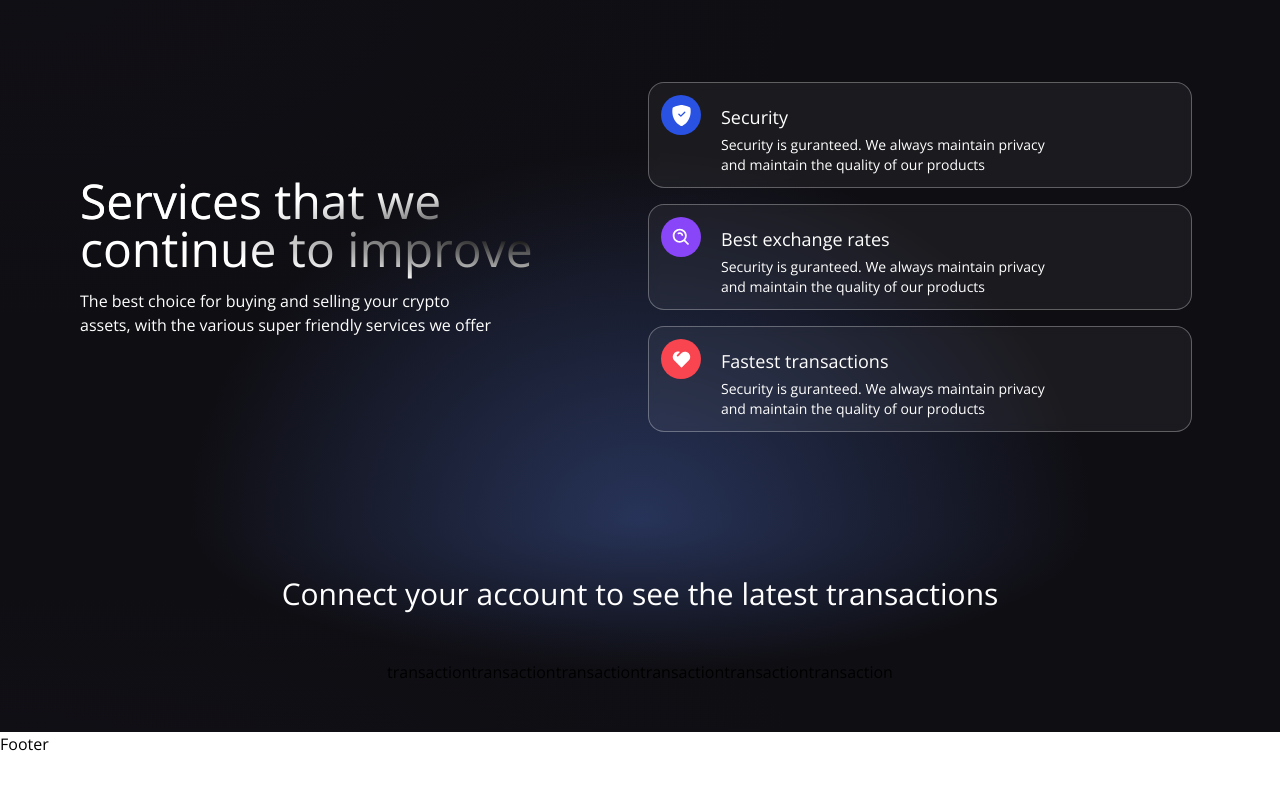
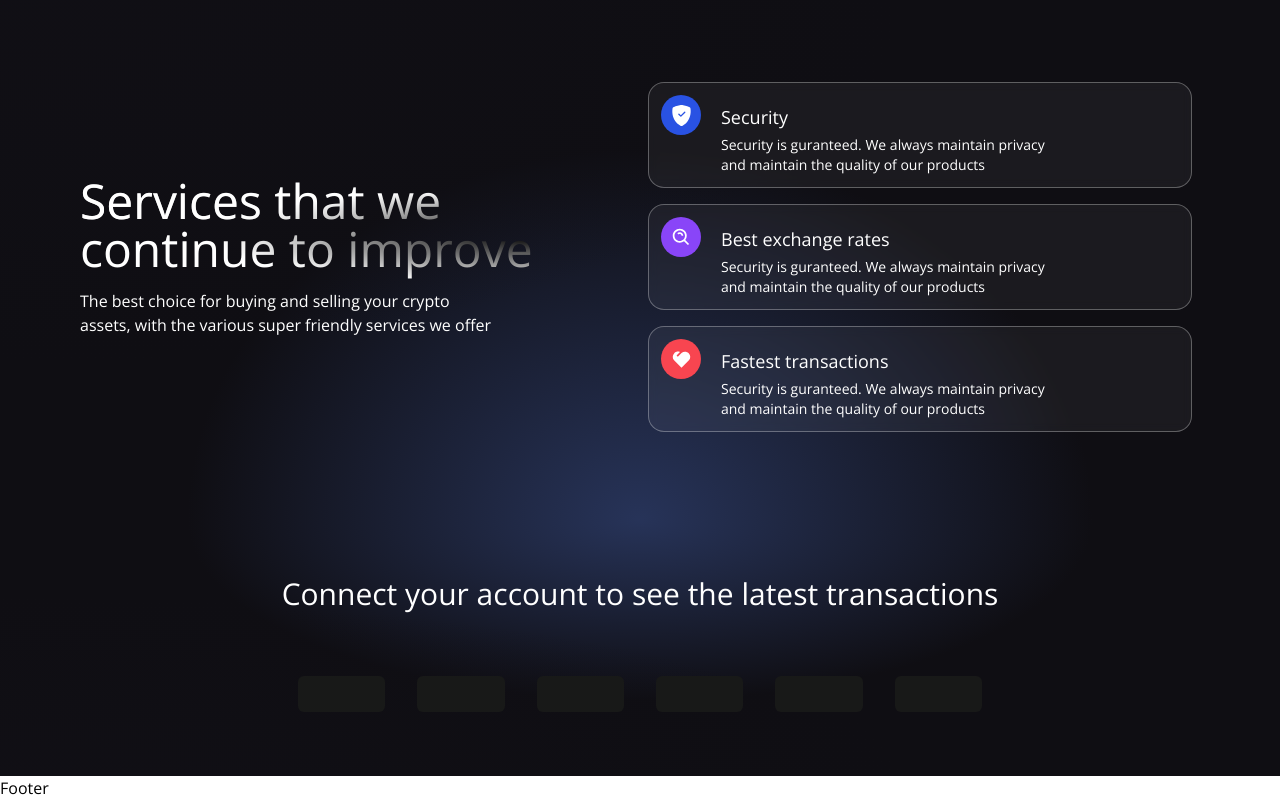
Before and after one commit to plmokn210/web3_project_1, a React (Vite) app in the folder client/: page / in a window 1280 px wide. Shown: the part 771-1571 px from the top of the page. Before the commit the page ends 1527 px from the top, so only its background shows below. Built offline with nearby package versions, Linux system fonts and the light colour scheme.

Commit message:
transaction progress

```diff
--- a/client/src/components/Transactions.jsx
+++ b/client/src/components/Transactions.jsx
@@ -4,7 +4,13 @@ import dummyData from "../utils/dummyData";
 import { shortenAddress } from "../utils/shortenAddress";
 
 const TransactionCard = ({ addressTo, addressFrom, timestamp, amount, url }) => {
-  return 'transaction'
+  return (
+    <div className="bg-[#181918] m-4 flex flex-1 2xl:min-w-[450px] 2xl:max-w-[500px] sm:min-2-[270px] sm:max-w-[300px] flex-col p-3 rounded-md hover:shadow-2xl">
+      <div className="flex flex-full items-center w-full mt-3">
+
+      </div>
+    </div>
+  );
 }
 
 const Transactions = () => {
```
